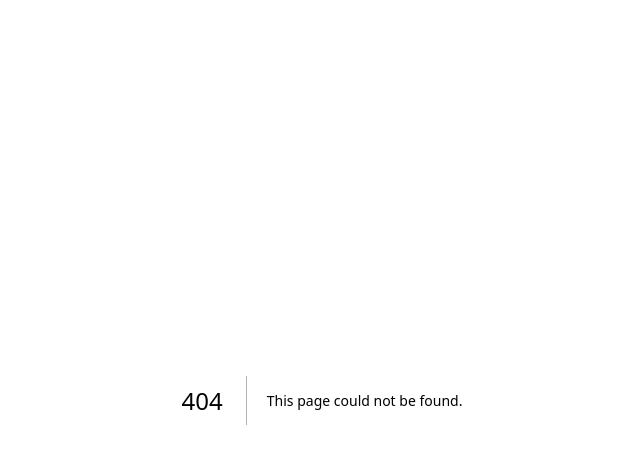
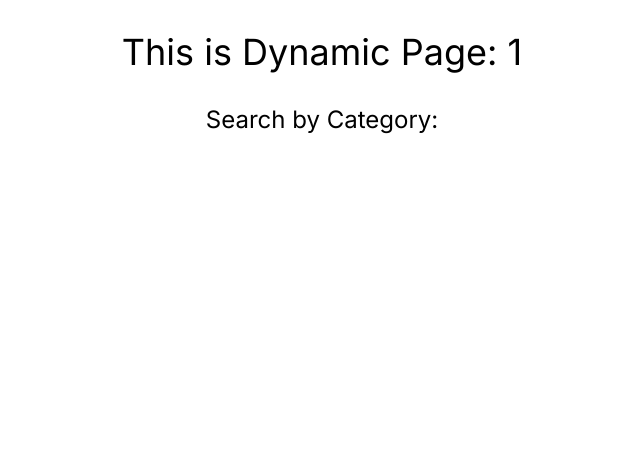
Before and after one commit to Rahad-Ullah/first-next-js-app, a Next.js app: page /products/1 in a window 1280 px wide. Before the commit this address had no page. Shown: the top 464 px of the page, without its empty margins (318-958 px from the left). Built offline with nearby package versions, Linux system fonts and the light colour scheme.

Commit message:
Dynamic Routing and Search Query has been learned

```diff
--- a/package.json
+++ b/package.json
@@ -3,7 +3,7 @@
   "version": "0.1.0",
   "private": true,
   "scripts": {
-    "dev": "next dev",
+    "dev": "next dev -p 3001",
     "build": "next build",
     "start": "next start",
     "lint": "next lint"
--- /dev/null
+++ b/src/app/about/page.js
@@ -0,0 +1,11 @@
+
+
+const AboutPage = () => {
+    return (
+        <div>
+            <h1 className="text-4xl text-center my-8">About page</h1>
+        </div>
+    );
+};
+
+export default AboutPage;
--- /dev/null
+++ b/src/app/contact/page.js
@@ -0,0 +1,10 @@
+
+const ContactPage = () => {
+    return (
+        <div>
+            <h1 className="text-4xl text-center my-8">Contact Page -&gt;</h1>
+        </div>
+    );
+};
+
+export default ContactPage;
--- a/src/app/globals.css
+++ b/src/app/globals.css
@@ -1,27 +1,3 @@
 @tailwind base;
 @tailwind components;
 @tailwind utilities;
-
-:root {
-  --foreground-rgb: 0, 0, 0;
-  --background-start-rgb: 214, 219, 220;
-  --background-end-rgb: 255, 255, 255;
-}
-
-@media (prefers-color-scheme: dark) {
-  :root {
-    --foreground-rgb: 255, 255, 255;
-    --background-start-rgb: 0, 0, 0;
-    --background-end-rgb: 0, 0, 0;
-  }
-}
-
-body {
-  color: rgb(var(--foreground-rgb));
-  background: linear-gradient(
-      to bottom,
-      transparent,
-      rgb(var(--background-end-rgb))
-    )
-    rgb(var(--background-start-rgb));
-}
--- a/src/app/page.js
+++ b/src/app/page.js
@@ -29,14 +29,12 @@ export default function Home() {
       </div>
 
       <div className="relative flex place-items-center before:absolute before:h-[300px] before:w-[480px] before:-translate-x-1/2 before:rounded-full before:bg-gradient-radial before:from-white before:to-transparent before:blur-2xl before:content-[''] after:absolute after:-z-20 after:h-[180px] after:w-[240px] after:translate-x-1/3 after:bg-gradient-conic after:from-sky-200 after:via-blue-200 after:blur-2xl after:content-[''] before:dark:bg-gradient-to-br before:dark:from-transparent before:dark:to-blue-700 before:dark:opacity-10 after:dark:from-sky-900 after:dark:via-[#0141ff] after:dark:opacity-40 before:lg:h-[360px] z-[-1]">
-        <Image
-          className="relative dark:drop-shadow-[0_0_0.3rem_#ffffff70] dark:invert"
-          src="/next.svg"
-          alt="Next.js Logo"
+        <h1
+          className="relative dark:drop-shadow-[0_0_0.3rem_#ffffff70] dark:invert text-3xl font-semibold"
           width={180}
           height={37}
           priority
-        />
+        >First Next.js App</h1>
       </div>
 
       <div className="mb-32 grid text-center lg:max-w-5xl lg:w-full lg:mb-0 lg:grid-cols-4 lg:text-left">
--- /dev/null
+++ b/src/app/products/[id]/page.js
@@ -0,0 +1,13 @@
+
+const DynamicPage = ({params, searchParams}) => {
+    console.log(searchParams);
+
+    return (
+        <div>
+            <h1 className="text-4xl text-center my-8">This is Dynamic Page: {params.id}</h1>
+            <h1 className="text-2xl text-center my-8">Search by Category: {searchParams.category}</h1>
+        </div>
+    );
+};
+
+export default DynamicPage;
--- /dev/null
+++ b/src/app/products/page.js
@@ -0,0 +1,10 @@
+
+const page = () => {
+    return (
+        <div>
+            <h1 className="text-4xl text-center my-8">Products page</h1>
+        </div>
+    );
+};
+
+export default page;
```
